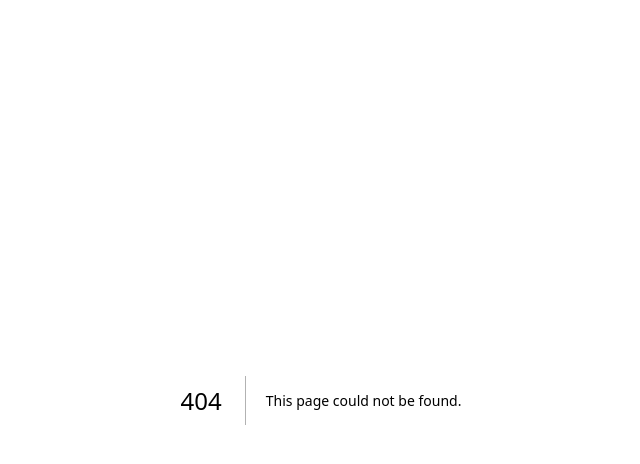
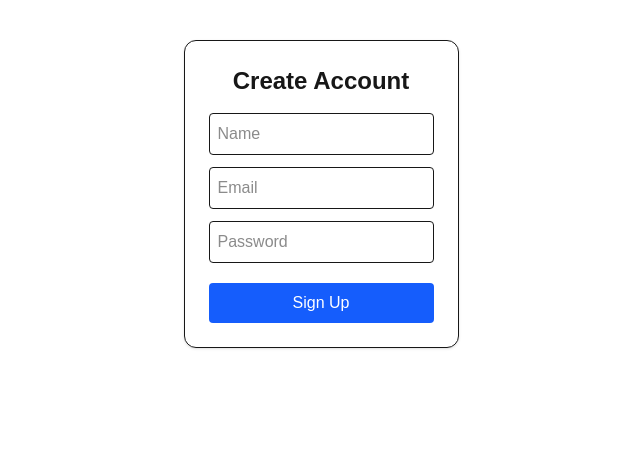
Before and after one commit to Birendra16/ShopSphere, a Next.js app in the folder frontend/: page /signup in a window 1280 px wide. Before the commit this address had no page. Shown: the top 464 px of the page, without its empty margins (319-959 px from the left). Built offline with nearby package versions, Linux system fonts and the light colour scheme; no server answers.

Commit message:
feat: complete auth frontend with reusable form, toast notifications, and API layer

```diff
--- a/frontend/app/layout.tsx
+++ b/frontend/app/layout.tsx
@@ -1,6 +1,7 @@
 import type { Metadata } from "next";
 import { Geist, Geist_Mono } from "next/font/google";
 import "./globals.css";
+import { Toaster } from "sonner";
 
 const geistSans = Geist({
   variable: "--font-geist-sans",
@@ -27,7 +28,10 @@ export default function RootLayout({
       lang="en"
       className={`${geistSans.variable} ${geistMono.variable} h-full antialiased`}
     >
-      <body className="min-h-full flex flex-col">{children}</body>
+      <body className="min-h-full flex flex-col">
+        {children}
+        <Toaster/>
+        </body>
     </html>
   );
 }
--- /dev/null
+++ b/frontend/app/login/page.tsx
@@ -0,0 +1,18 @@
+"use client"
+import AuthForm from "@/components/auth/AuthForm";
+import * as Yup from "yup"
+
+const LoginSchema = Yup.object({
+    email: Yup.string().email().required(),
+    password: Yup.string().min(6).required(),
+});
+
+export default function LoginPage(){
+    return(
+        <AuthForm
+          type="login"
+          initialValues={{email:"", password:""}}
+          validationSchema={LoginSchema}
+        />
+    );
+}
--- /dev/null
+++ b/frontend/app/signup/page.tsx
@@ -0,0 +1,19 @@
+"use client"
+import AuthForm from "@/components/auth/AuthForm";
+import * as Yup from "yup"
+
+const SignupSchema = Yup.object({
+    name: Yup.string().min(2).required(),
+    email:Yup.string().email().required(),
+    password: Yup.string().min(6).required(),
+});
+
+export default function SignupPage(){
+    return(
+        <AuthForm
+        type="signup"
+        initialValues={{name:"", email:"", password:""}}
+        validationSchema={SignupSchema}
+        />
+    );
+}
--- /dev/null
+++ b/frontend/components/auth/AuthForm.tsx
@@ -0,0 +1,82 @@
+"use client";
+
+import { Formik, Form, Field, ErrorMessage } from "formik";
+import axios from "axios";
+import api from "@/utils/api";
+import { toast } from "sonner";
+
+interface Props {
+  type: "login" | "signup";
+  initialValues: any;
+  validationSchema: any;
+}
+
+const AuthForm = ({ type, initialValues, validationSchema }: Props) => {
+  const isSignup = type === "signup";
+
+  return (
+    <div className="max-w-md mx-auto mt-10 p-6 border rounded-xl shadow">
+      <h1 className="text-2xl font-semibold mb-4 text-center">
+        {isSignup ? "Create Account" : "Welcome Back"}
+      </h1>
+
+      <Formik
+        initialValues={initialValues}
+        validationSchema={validationSchema}
+        onSubmit={async (values, { setSubmitting }) => {
+          try {
+            const res = await api.post(`/api/auth/${type}`, values);
+
+            // Save auth data
+            localStorage.setItem("token", res.data.token);
+            localStorage.setItem("user", JSON.stringify(res.data.user));
+
+            toast.success(
+                isSignup ? "Account created successfully" : "Login successful"
+            );
+
+          } catch (err: any) {
+            toast.error(err.response?.data?.message || "Something went wrong");
+          }
+          setSubmitting(false);
+        }}
+      >
+        {({ isSubmitting }) => (
+          <Form className="flex flex-col gap-3">
+
+            {isSignup && (
+              <>
+                <Field name="name"
+                placeholder="Name"
+                className="border p-2 rounded"
+                />
+                <ErrorMessage name="name" component="div" className="text-red-500" />
+              </>
+            )}
+
+            <Field name="email"
+            placeholder="Email"
+            className="border p-2 rounded" />
+            <ErrorMessage name="email" component="div" className="text-red-500" />
+
+            <Field name="password"
+            type="password"
+            placeholder="Password"
+            className="border p-2 rounded" />
+            <ErrorMessage name="password" component="div" className="text-red-500" />
+
+            <button
+              type="submit"
+              disabled={isSubmitting}
+              className="bg-blue-600 text-white p-2 rounded mt-2"
+            >
+              {isSignup ? "Sign Up" : "Login"}
+            </button>
+          </Form>
+        )}
+      </Formik>
+    </div>
+  );
+};
+
+export default AuthForm;
--- a/frontend/package.json
+++ b/frontend/package.json
@@ -9,9 +9,13 @@
     "lint": "eslint"
   },
   "dependencies": {
+    "axios": "^1.14.0",
+    "formik": "^2.4.9",
     "next": "16.2.2",
     "react": "19.2.4",
-    "react-dom": "19.2.4"
+    "react-dom": "19.2.4",
+    "sonner": "^2.0.7",
+    "yup": "^1.7.1"
   },
   "devDependencies": {
     "@tailwindcss/postcss": "^4",
--- /dev/null
+++ b/frontend/proxy.ts
@@ -0,0 +1,12 @@
+import { NextResponse, type NextRequest } from "next/server";
+
+
+export function proxy(request: NextRequest){
+    const token = request.cookies.get("token");
+
+    if(!token && request.nextUrl.pathname.startsWith("/dashboard")){
+        return NextResponse.redirect(new URL("/login", request.url));
+    }
+
+    return NextResponse.next();
+}
--- /dev/null
+++ b/frontend/utils/api.ts
@@ -0,0 +1,20 @@
+import axios from "axios";
+
+const api = axios.create({
+    baseURL: process.env.NEXT_PUBLIC_API_URL,
+});
+
+// Attach token automatically
+api.interceptors.request.use((config)=>{
+    if(typeof window ! == "undefined"){
+        const token = localStorage.getItem("token");
+
+        if(token){
+            config.headers.Authorization = `Bearer ${token}`;
+        }
+    }
+
+    return config;
+});
+
+export default api;
```
Also changed, not shown: 2 other files (tests, documents, lock files or other folders).
